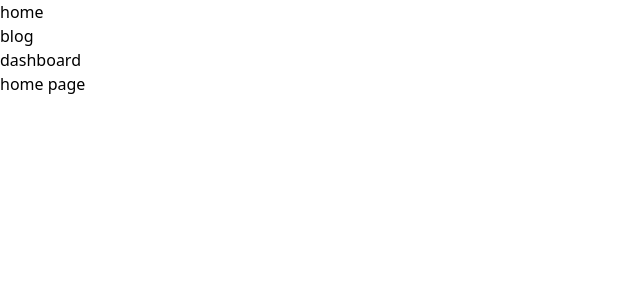
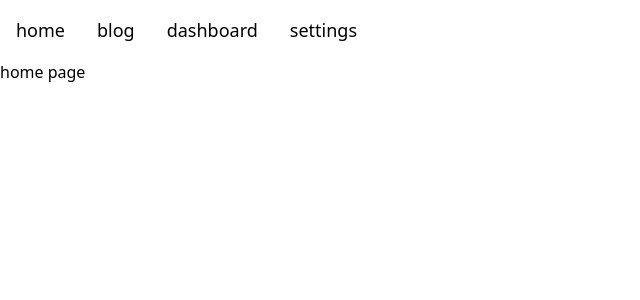
Before and after one commit to Foshati/Next14-learn, a Next.js app: page / in a window 1280 px wide. Shown: the top 300 px of the page, without its empty margins (0-640 px from the left). Built offline with nearby package versions, Linux system fonts and the light colour scheme.

Commit message:
learn Link/next.js

```diff
--- a/app/dashboard/layout.js
+++ /dev/null
@@ -1,13 +0,0 @@
-import { Children } from "react";
-
-const layout = ({ children }) => {
-  return (
-    <main>
-      {children}
-
-      <p>fa</p>
-    </main>
-  );
-};
-
-export default layout;
--- a/components/Header.js
+++ /dev/null
@@ -1,15 +0,0 @@
-import React from "react";
-
-const Header = () => {
-  return (
-    <div>
-      <ul>
-        <li>home</li>
-        <li>blog</li>
-        <li>dashboard</li>
-      </ul>
-    </div>
-  );
-};
-
-export default Header;
--- /dev/null
+++ b/components/Header.jsx
@@ -0,0 +1,25 @@
+import Link from "next/link";
+
+const Header = () => {
+  return (
+    <div className="m-4">
+      <ul className="flex gap-8 text-lg">
+        <li>
+          {/* <a href="/">home</a> */}
+          <Link href="/">home</Link>
+        </li>
+        <li>
+          <Link href="/blog">blog</Link>
+        </li>
+        <li>
+          <Link href="/dashboard">dashboard</Link>
+        </li>
+        <li>
+          <Link href="/dashboard/settings">settings</Link>
+        </li>
+      </ul>
+    </div>
+  );
+};
+
+export default Header;
```
